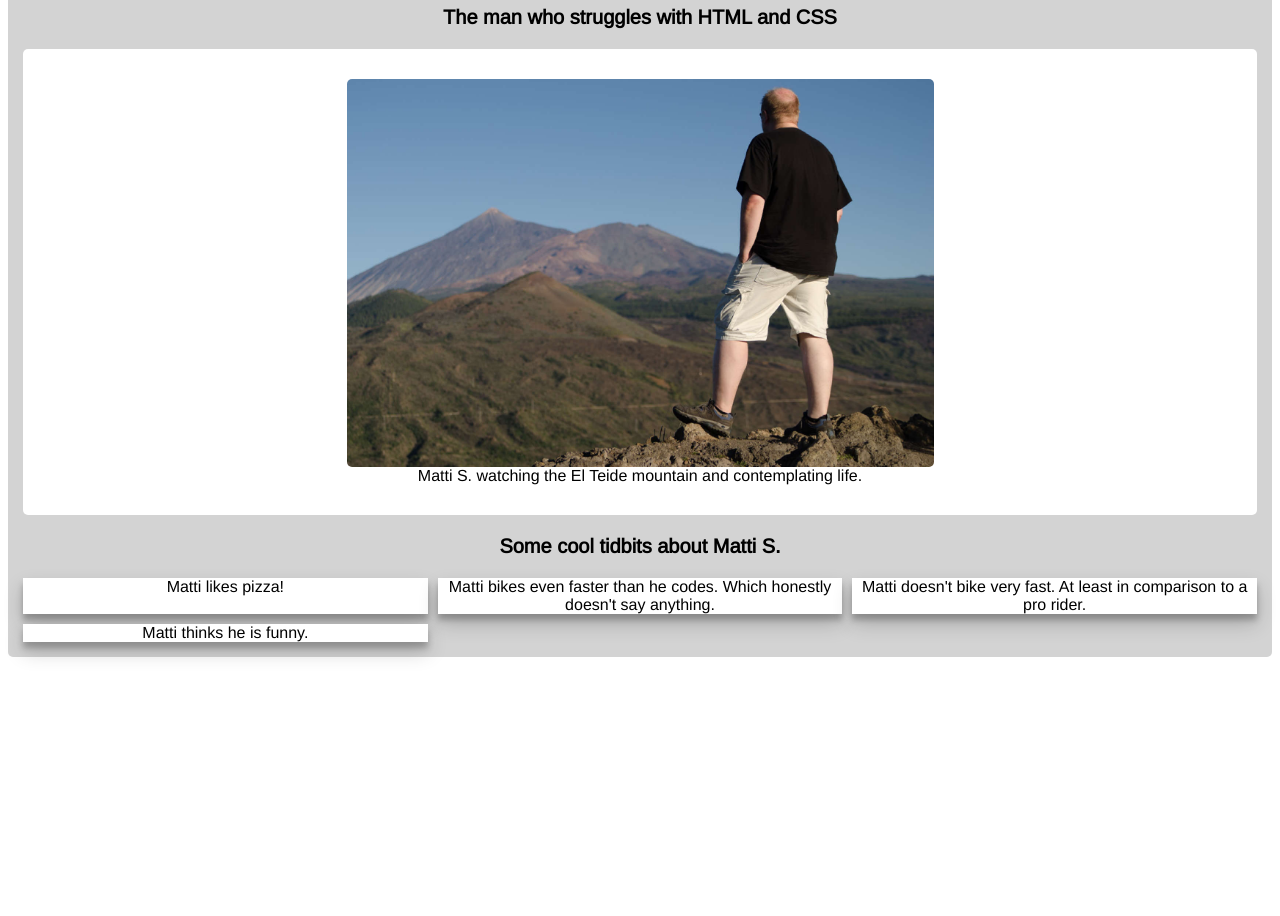
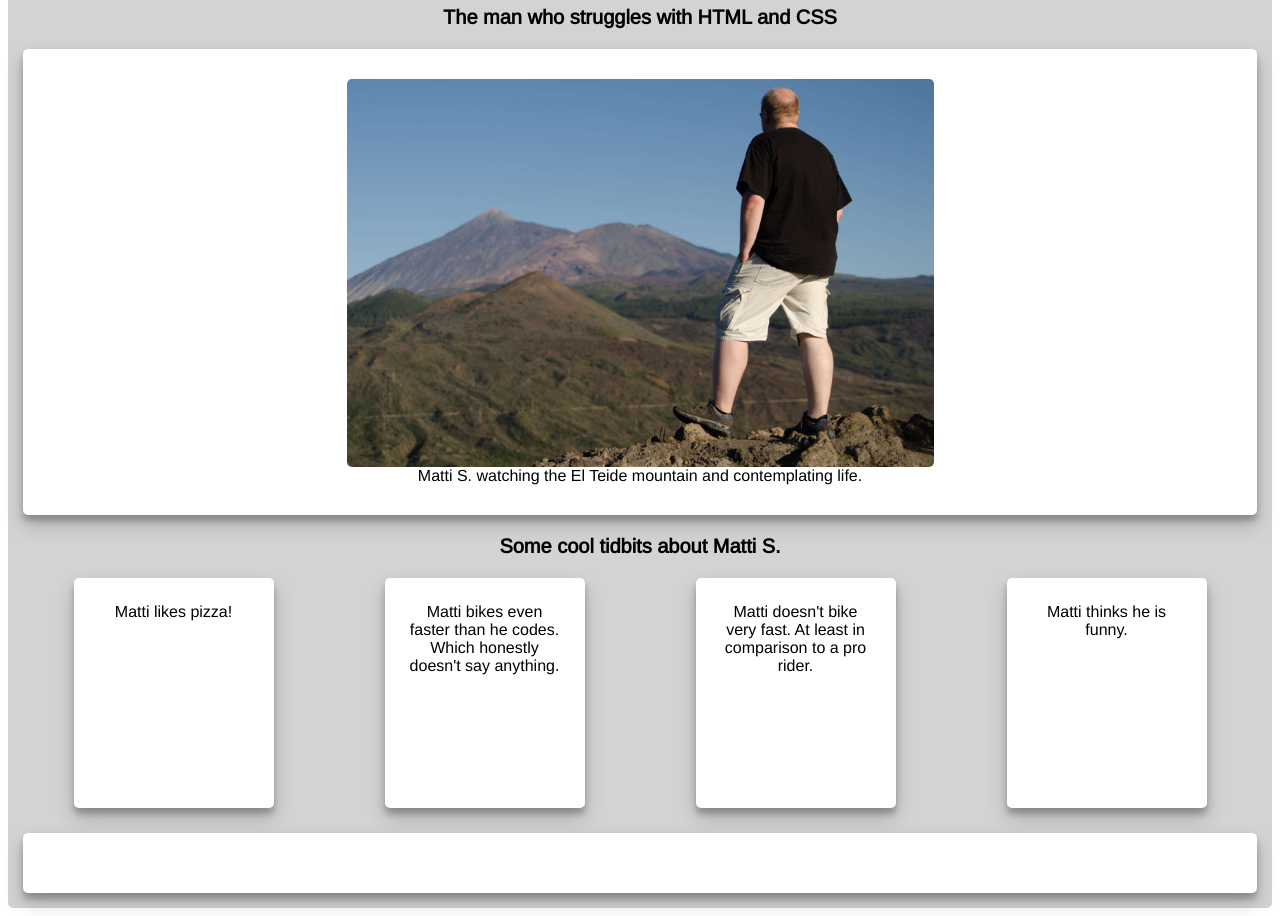
Before and after one commit to Riipa/freeCodeCamp_TributePage, a plain HTML site: page index.html in a window 1280 px wide. Shown: the part 118-1034 px from the top of the page. Before the commit the page ends 800 px from the top, so only its background shows below. Drawn offline with nearby package versions, Linux system fonts and the light colour scheme.

Commit message:
Solved grid alignement by using auto-fit instead of auto-fill

```diff
--- a/styles/default.css
+++ b/styles/default.css
@@ -21,6 +21,7 @@ h3 {
     background: white;
     margin: 0;
     border-radius: 5px;
+    box-shadow: 0 10px 20px rgba(0,0,0,0.19), 0 6px 6px rgba(0,0,0,0.23);
 }
 img {
         max-width: 50%;
@@ -31,29 +32,46 @@ img {
       }
 .container {
     display: grid;
+    padding-bottom: 25px;
 
+    justify-items: center;
     /*  Taken from the responsive Grid tutorial without media queries on SelfHTML
         https://wiki.selfhtml.org/wiki/CSS/Tutorials/Grid/responsive_Raster_ohne_Media_Queries
     */
-    grid-template-columns: repeat(auto-fill, minmax(20em, 1fr));
+    grid-template-columns: repeat(auto-fit, minmax(200px, 1fr));
     grid-gap: 10px 10px;
-
 }
-.fullSizeArticle {
+.tidbit {
+    min-width: 150px;
+    max-width: 150px;
+    min-height: 180px;
+    max-height: 180px;
+    border-radius: 5px;
+    padding: 25px;
     background: white;
     box-shadow: 0 10px 20px rgba(0,0,0,0.19), 0 6px 6px rgba(0,0,0,0.23);
-
-    /*  Taken from the responsive Grid tutorial without media queries on SelfHTML
-        https://wiki.selfhtml.org/wiki/CSS/Tutorials/Grid/responsive_Raster_ohne_Media_Queries
-    */
-    grid-column: 1 / -1;
-    grid-row: span 2;
-    }
-.tidbit {
-    background: white;
-    box-shadow: 0 10px 20px rgba(0,0,0,0.19), 0 6px 6px rgba(0,0,0,0.23);
-
+    /* justify-self: center;   */
     /*  Taken from the responsive Grid tutorial without media queries on SelfHTML
         https://wiki.selfhtml.org/wiki/CSS/Tutorials/Grid/responsive_Raster_ohne_Media_Queries
     */
         }
+
+footer {
+    padding: 30px;
+    background: white;
+    margin: 0;
+    border-radius: 5px;
+    box-shadow: 0 10px 20px rgba(0,0,0,0.19), 0 6px 6px rgba(0,0,0,0.23);
+    display: flex;
+    }
+
+/* .fullSizeArticle {
+    background: white;
+    box-shadow: 0 10px 20px rgba(0,0,0,0.19), 0 6px 6px rgba(0,0,0,0.23);
+
+      Taken from the responsive Grid tutorial without media queries on SelfHTML
+        https://wiki.selfhtml.org/wiki/CSS/Tutorials/Grid/responsive_Raster_ohne_Media_Queries
+
+    grid-column: 1 / -1;
+    grid-row: span 2;
+    } */
```
